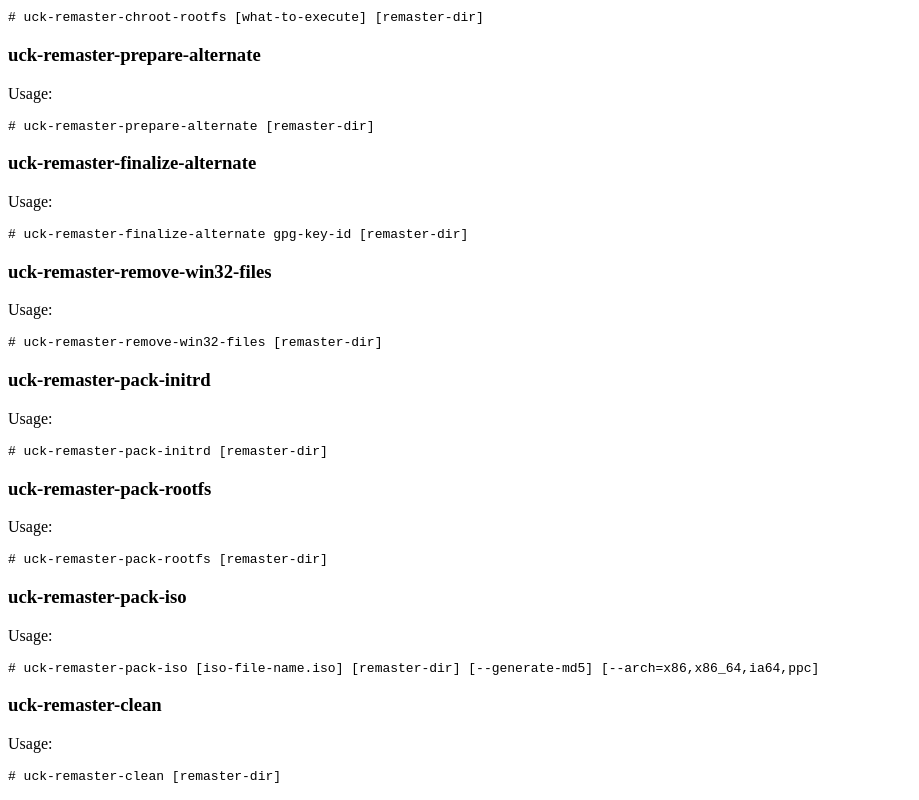
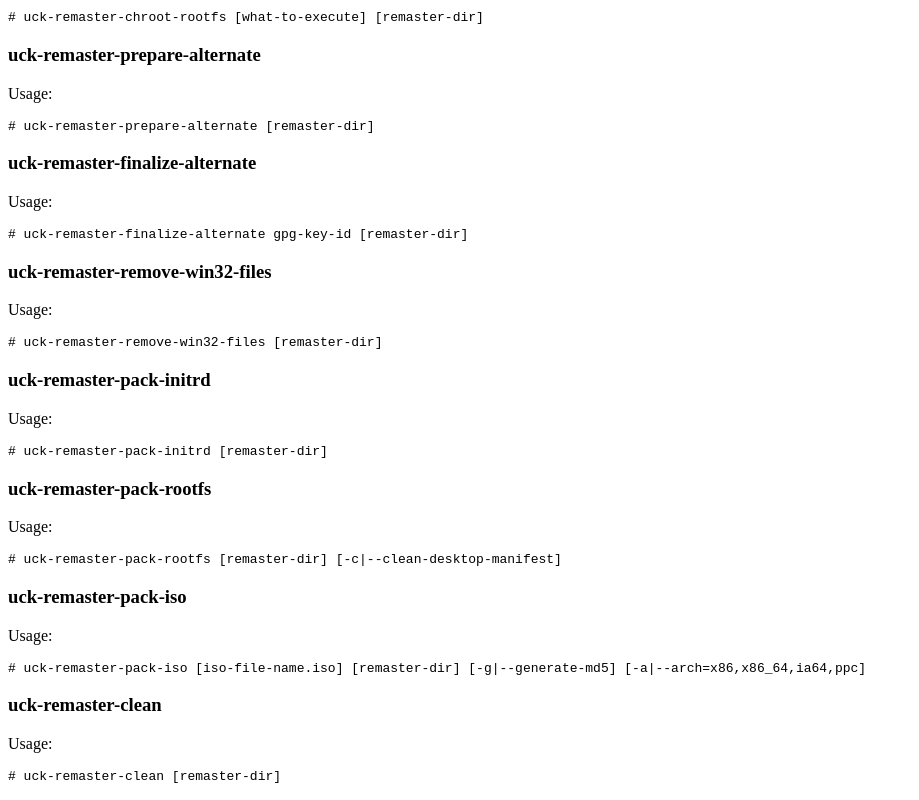
Before and after one commit to DmitryObukhov/UCK, a plain HTML site: page uck/docs/api.html in a window 1280 px wide. Shown: the part 754-1554 px from the top of the page, without its empty margins (0-919 px from the left). Drawn offline with Linux system fonts and the light colour scheme.

Commit message:
support for manifest cleaning

```diff
--- a/uck/docs/api.html
+++ b/uck/docs/api.html
@@ -84,14 +84,14 @@ you can find the complete list (in logical order):</p>
 <h3>uck-remaster-pack-rootfs</h3>
 
 <p>Usage:
-<pre># uck-remaster-pack-rootfs [remaster-dir]</pre>
+<pre># uck-remaster-pack-rootfs [remaster-dir] [-c|--clean-desktop-manifest]</pre>
 </p>
 
 <a name="uck-remaster-pack-iso"></a>
 <h3>uck-remaster-pack-iso</h3>
 
 <p>Usage:
-<pre># uck-remaster-pack-iso [iso-file-name.iso] [remaster-dir] [--generate-md5] [--arch=x86,x86_64,ia64,ppc]</pre>
+<pre># uck-remaster-pack-iso [iso-file-name.iso] [remaster-dir] [-g|--generate-md5] [-a|--arch=x86,x86_64,ia64,ppc]</pre>
 </p>
 
 <a name="uck-remaster-clean"></a>
```
Also changed, not shown: 3 other files.
